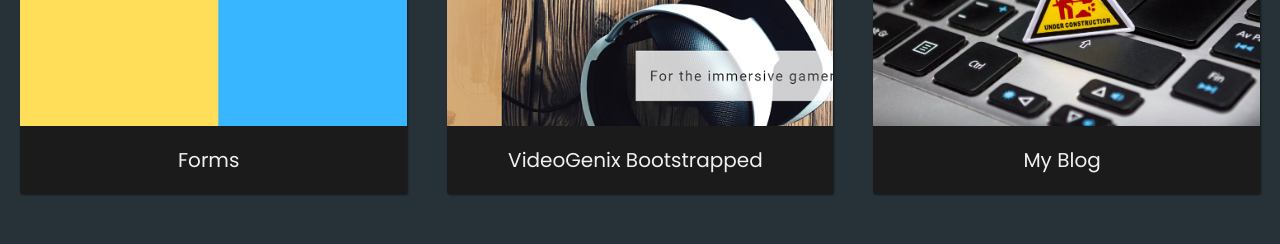
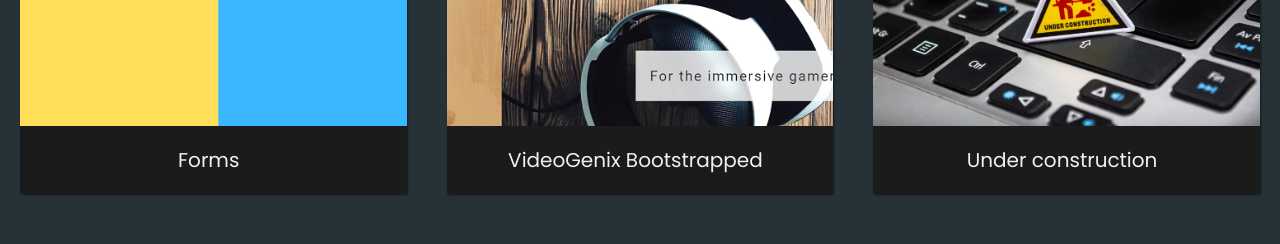
Before and after one commit to tworrell/TaraWorrellPortfolio, a plain HTML site: page index.html in a window 1280 px wide. Shown: the part 1480-1724 px from the top of the page. Drawn offline with nearby package versions, Linux system fonts and the light colour scheme.

Commit message:
adjusted syntax

```diff
--- a/index.html
+++ b/index.html
@@ -143,7 +143,7 @@ class="project project-tile"
 />
 <p class="project-title">
   <span class="code">&lt;</span>
-   My Blog
+   Under construction
   <span class="code">&#47;&gt;</span>
 </p>
 </a>
```
